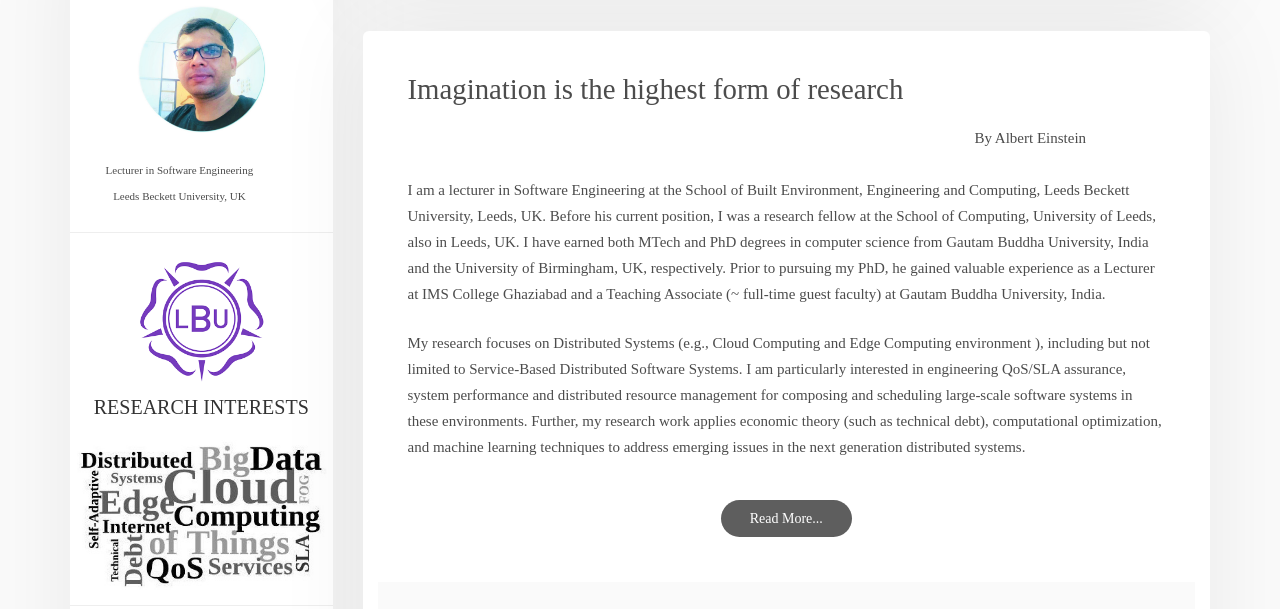
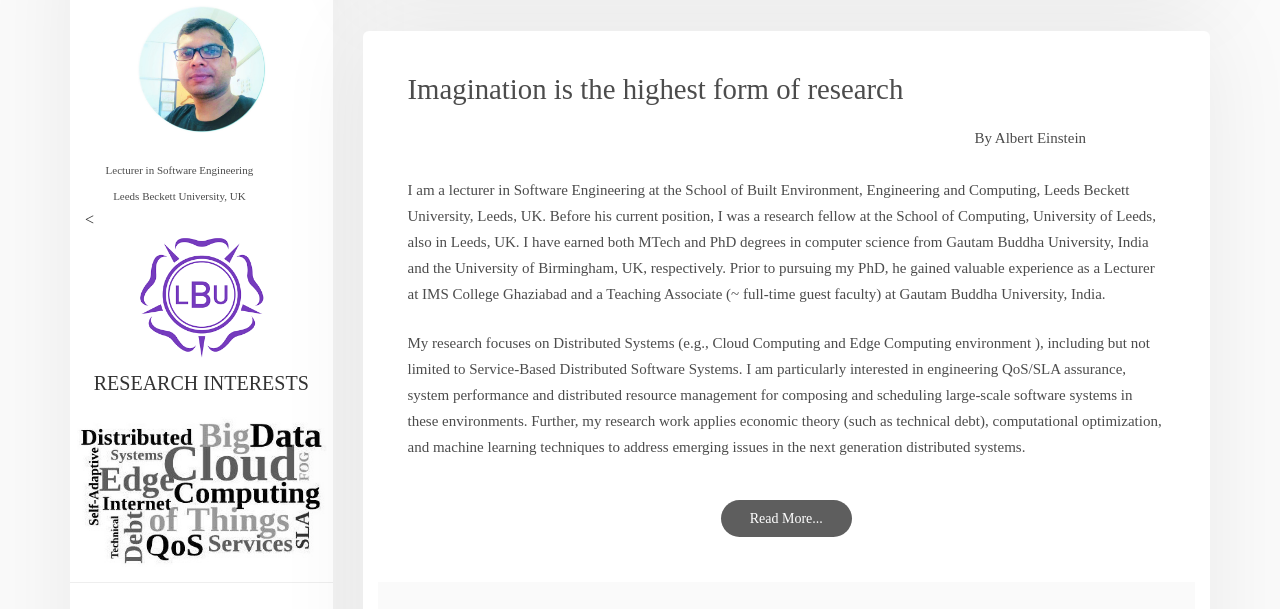
Before and after one commit to kumar-satish/kumar-satish.github.io, a plain HTML site: page index.html in a window 1280 px wide. Shown: the part 136-745 px from the top of the page. Drawn offline with Linux system fonts and the light colour scheme; a web font is replaced by a local one.

Commit message:
Update index.html
Signed-off-by: Satish Kumar <54280825+kumar-satish@users.noreply.github.com>

```diff
--- a/index.html
+++ b/index.html
@@ -236,7 +236,7 @@ font-family: 'Exo 2', sans-serif; font-family: 'Ubuntu', sans-serif;
                     <div class="col-md-10">
                         <p class="pt">Lecturer in Software Engineering<br>
                             Leeds Beckett University, UK
-                        </p><br></div><hr><br>
+                        </p><</div>
  			 <img src="./images/lbu1.png" alt="" width="170" height="130" class="center">
                         <div>
 
```
